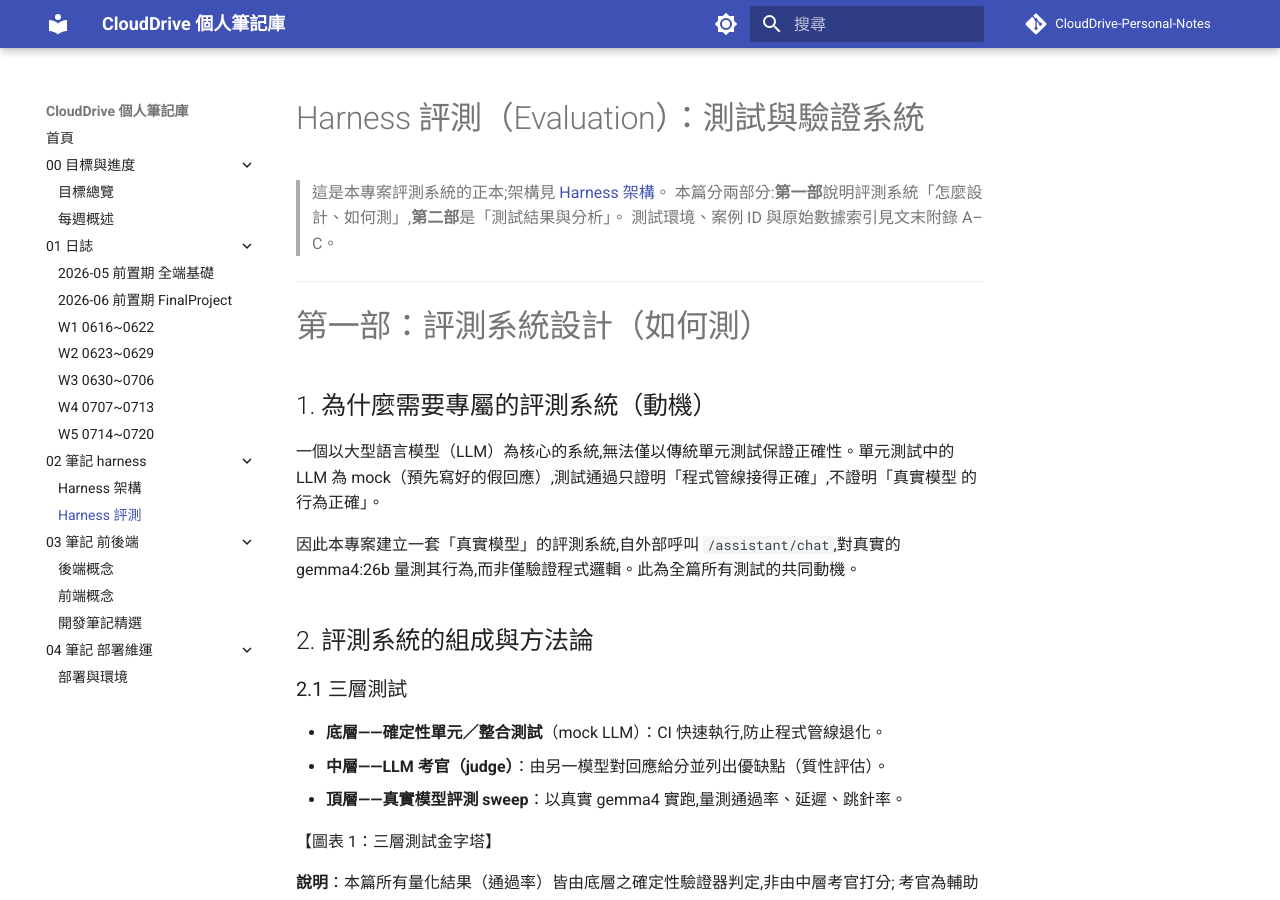
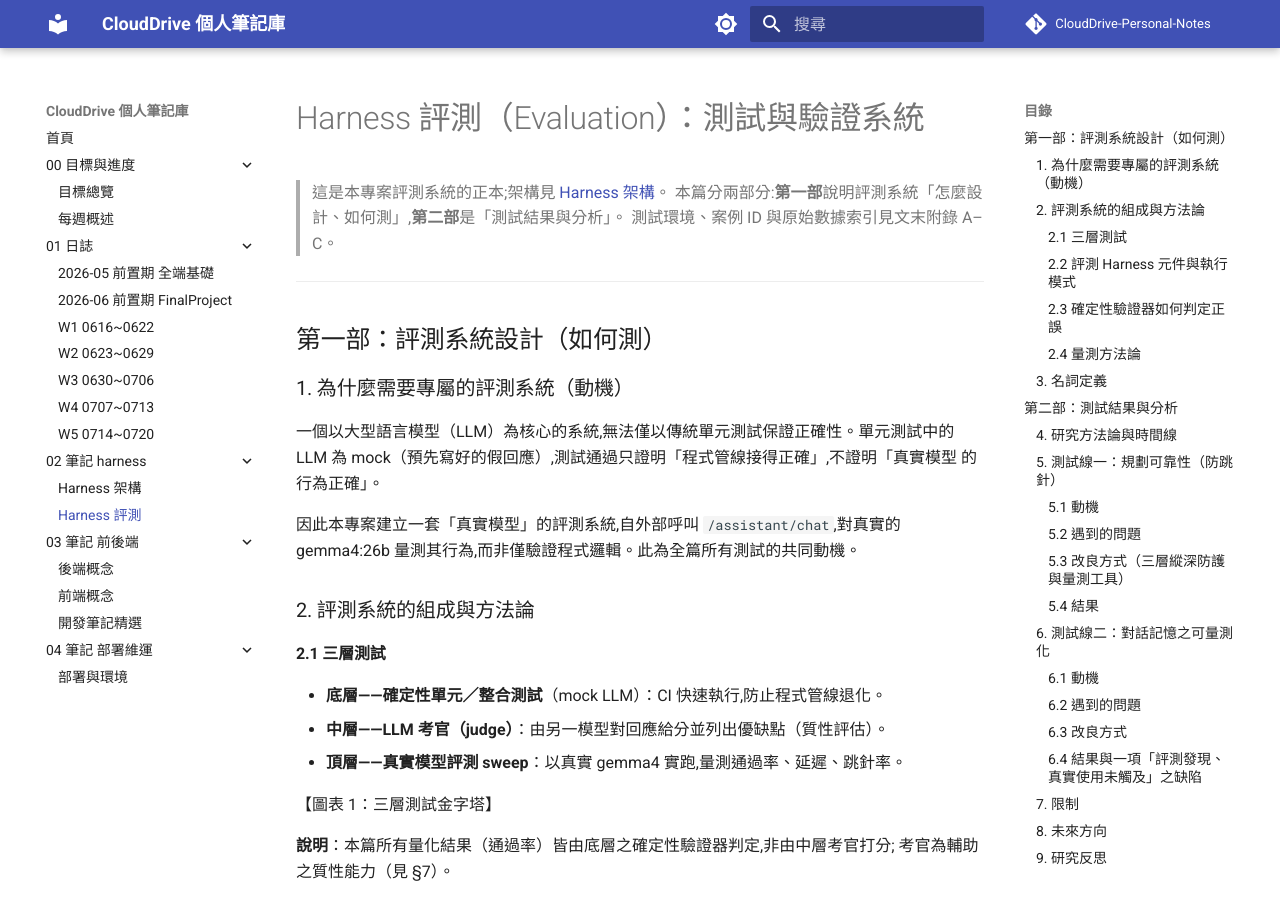
Before and after one commit to alfredshen01/CloudDrive-Personal-Notes, an MkDocs documentation site: the page built from docs/02-筆記-harness/Harness評測.md, in a window 1280 px wide and 900 px high. Built offline with MkDocs 1.6.1 and Material for MkDocs 9.7.7, drawn with Linux system fonts in a browser that asks for light colours; comment, search, counter and statistics services are not loaded.

Commit message:
docs: Harness評測 修正標題層級(單一 H1)恢復線上目錄;Harness架構 移除重組附註
- Harness評測 原用多個 # (第一部/第二部) 造成 Material「On this page」目錄失效;
  改為單一 H1、兩部降為 ##、章節 ###、子節 ####,目錄恢復。內文一字未動(僅標題層級)。
- Harness架構 依 alfred 要求移除「源 repo 仍在重組…」附註。

Co-Authored-By: Claude Opus 4.8 <noreply@anthropic.com>

```diff
--- a/docs/02-筆記-harness/Harness評測.md
+++ b/docs/02-筆記-harness/Harness評測.md
@@ -6,9 +6,9 @@
 
 ---
 
-# 第一部：評測系統設計（如何測）
+## 第一部：評測系統設計（如何測）
 
-## 1. 為什麼需要專屬的評測系統（動機）
+### 1. 為什麼需要專屬的評測系統（動機）
 
 一個以大型語言模型（LLM）為核心的系統,無法僅以傳統單元測試保證正確性。單元測試中的
 LLM 為 mock（預先寫好的假回應）,測試通過只證明「程式管線接得正確」,不證明「真實模型
@@ -17,9 +17,9 @@ LLM 為 mock（預先寫好的假回應）,測試通過只證明「程式管線
 因此本專案建立一套「真實模型」的評測系統,自外部呼叫 `/assistant/chat`,對真實的
 gemma4:26b 量測其行為,而非僅驗證程式邏輯。此為全篇所有測試的共同動機。
 
-## 2. 評測系統的組成與方法論
+### 2. 評測系統的組成與方法論
 
-### 2.1 三層測試
+#### 2.1 三層測試
 
 - **底層——確定性單元／整合測試**（mock LLM）：CI 快速執行,防止程式管線退化。
 - **中層——LLM 考官（judge）**：由另一模型對回應給分並列出優缺點（質性評估）。
@@ -30,7 +30,7 @@ gemma4:26b 量測其行為,而非僅驗證程式邏輯。此為全篇所有測
 **說明**：本篇所有量化結果（通過率）皆由底層之確定性驗證器判定,非由中層考官打分;
 考官為輔助之質性能力（見 §7）。
 
-### 2.2 評測 Harness 元件與執行模式
+#### 2.2 評測 Harness 元件與執行模式
 
 評測 harness（位於 `backend/eval/`）由下列元件組成：`schema`（案例定義）→ `runner`
 （驅動執行）→ `verifier`（斷言）→ `scoring`（評分）,並旁掛 `judge`（考官）與
@@ -39,7 +39,7 @@ gemma4:26b 量測其行為,而非僅驗證程式邏輯。此為全篇所有測
 
 【圖表 2：評測 Harness 元件與三種執行模式】
 
-### 2.3 確定性驗證器如何判定正誤
+#### 2.3 確定性驗證器如何判定正誤
 
 驗證器不以模型打分,而是將模型回傳的結構化 JSON 進行 `==` 與 `in` 的比對。以「改名需
 確認、計畫須含 rename_item」之案例為例,模型回傳 `{plan:{status, steps:[...]}}`,驗證器
@@ -56,7 +56,7 @@ status == "pending_approval"           # 計畫是否標記為需確認
 （意即計畫中不含任何寫入步驟,因唯讀計畫才會自動執行）,單一比對即判為失敗,並記錄
 實際的技能清單供分類。
 
-### 2.4 量測方法論
+#### 2.4 量測方法論
 
 本系統遵循「量化 → 定位根因 → 修正 → 再驗證」之迭代流程：
 
@@ -66,7 +66,7 @@ status == "pending_approval"           # 計畫是否標記為需確認
 
 【圖表 3：量測方法論循環】
 
-## 3. 名詞定義
+### 3. 名詞定義
 
 - **跳針**：模型重複生成同一段內容且無法停止之現象（repetition loop）,以下沿用此稱。
 - **thinking**：gemma 此類模型在輸出正式答案前先生成的一段內部推理。
@@ -75,9 +75,9 @@ status == "pending_approval"           # 計畫是否標記為需確認
 
 ---
 
-# 第二部：測試結果與分析
+## 第二部：測試結果與分析
 
-## 4. 研究方法論與時間線
+### 4. 研究方法論與時間線
 
 **研究方法論**：量化 → 定位根因 → 修正 → 再驗證。
 
@@ -97,14 +97,14 @@ status == "pending_approval"           # 計畫是否標記為需確認
 | 7/08 | 記憶收尾＋評測嚴謹化 | confirm 修復、多輪評測（recall 0/5） |
 | 7/08–09 | recall 診斷閉環＋temperature 再量測 | 依假設誤修 → 正確診斷雙缺陷 → 5/5;temperature 假象釐清 |
 
-## 5. 測試線一：規劃可靠性（防跳針）
+### 5. 測試線一：規劃可靠性（防跳針）
 
-### 5.1 動機
+#### 5.1 動機
 
 部分請求（如查詢剩餘容量）會使助理停滯——整合測試整體凍結、無法完成。需要一套可重複
 量測「跳針率、延遲、通過率」的工具,方能以數據驅動修正。
 
-### 5.2 遇到的問題
+#### 5.2 遇到的問題
 
 - **跳針導致逾時**：模型陷入重複生成,持續產出至讀取逾時（300 秒）而回傳 503。此為「停滯」
   之機制。
@@ -114,7 +114,7 @@ status == "pending_approval"           # 計畫是否標記為需確認
 - **量測工具本身之缺陷**：單一 temperature 區塊被跳針樣本拖延逾 30 分鐘,導致存取權杖過期、後續
   案例全數回傳假性 401（數據污染）。
 
-### 5.3 改良方式（三層縱深防護與量測工具）
+#### 5.3 改良方式（三層縱深防護與量測工具）
 
 建立 `temp_sweep` 真實模型量測工具,並依數據做出三項決策：
 
@@ -130,7 +130,7 @@ status == "pending_approval"           # 計畫是否標記為需確認
 - **量測工具之修正**：每案例執行前重新登入（修正權杖過期造成之假性 401）,並偵測後端
   是否提早退出。
 
-### 5.4 結果
+#### 5.4 結果
 
 **實驗一：think:false 對照實驗**（代表案例 × 5 次,僅變更思考開／關單一變數）
 
@@ -165,14 +165,14 @@ thinking 開啟另有跳針 1–4/20、平均延遲 44–66 秒、最大延遲
   型態為「合法但語意錯誤」——遺漏使用者要求之寫入步驟（規劃為唯讀）。此屬模型能力之限制,
   無法以機制解決。
 
-## 6. 測試線二：對話記憶之可量測化
+### 6. 測試線二：對話記憶之可量測化
 
-### 6.1 動機
+#### 6.1 動機
 
 新增「對話記憶」功能後,缺乏可重現之測試,無法證明「模型確實使用了對話歷史」。需將
 「模型是否使用先前對話」轉為可量測之數字,補上此驗證缺口。
 
-### 6.2 遇到的問題
+#### 6.2 遇到的問題
 
 - **多輪失憶**（功能缺陷）：對話已寫入資料庫,但規劃器僅收到當前訊息,歷史從未被讀出使用。
 - **工具結果之承載形式**：置入歷史之結果,模型能否解讀?
@@ -181,7 +181,7 @@ thinking 開啟另有跳針 1–4/20、平均延遲 44–66 秒、最大延遲
 - **回想全數失敗（recall 0/5）**：嚴謹回想案例全數失敗——診斷後為兩個疊加之缺陷（列根目錄
   崩潰 + 摘要截斷,詳見 §6.4）。
 
-### 6.3 改良方式
+#### 6.3 改良方式
 
 - **記憶接線**：規劃器載入最近 N 則歷史;工具結果經真實模型對照實驗決定以 assistant 文字承載
   （`tool` 角色之訊息 gemma4 無法解讀,0/4 對比 assistant 文字 4/4）。
@@ -191,7 +191,7 @@ thinking 開啟另有跳針 1–4/20、平均延遲 44–66 秒、最大延遲
 - **recall 雙修復**（診斷後,見 §6.4）：其一,`_optional_uuid` 接受根目錄哨兵（`root` 等）並
   視為 None,使列檔不再崩潰;其二,摘要對集合型輸出萃取檔名,不再序列化原始 dict。
 
-### 6.4 結果與一項「評測發現、真實使用未觸及」之缺陷
+#### 6.4 結果與一項「評測發現、真實使用未觸及」之缺陷
 
 | 案例 ID | 驗證內容 | 結果 |
 |---|---|---|
@@ -227,7 +227,7 @@ thinking 開啟另有跳針 1–4/20、平均延遲 44–66 秒、最大延遲
 100%（15/15）、0 跳針。此結果印證「真實診斷方為可信之判準;憑閱讀程式碼向前推論、預設上游
 成功,是典型之認知陷阱」。
 
-## 7. 限制
+### 7. 限制
 
 - **單一模型／單一 GPU**：結論綁定於 gemma4:26b,更換模型須重新量測。
 - **樣本數**：部分 sweep 之樣本數為 5–10,通過率反映趨勢而非精確值。
@@ -236,14 +236,14 @@ thinking 開啟另有跳針 1–4/20、平均延遲 44–66 秒、最大延遲
 - **考官變異與判定分工**：本篇所有通過率皆由確定性驗證器判定,非由考官打分;考官具主觀性,
   故其定位為輔助之質性評估。
 
-## 8. 未來方向
+### 8. 未來方向
 
 - **擴充案例**：增加指涉型案例與執行次數以提升解析度。
 - **考官升級**：將 judge 更換為能力更強之 provider（E6 已具備此設計）以降低變異。
 - **量測前沿問題**：以多輪評測為工具,迭代 planner 對寫入意圖之提示工程,嘗試推進 M3/M5
   之 47% 上限。
 
-## 9. 研究反思
+### 9. 研究反思
 
 最大的認知風險不是「不會做」,而是「以為驗證過了」。兩週內至少三次出現「全部通過」,但真實
 模型實測或真實使用卻發現問題。對策不是寫更多同源測試（它們有一樣的盲點）,而是引入不同源的
```
Also changed, not shown: docs/02-筆記-harness/Harness架構.md (+1 -1 lines).
